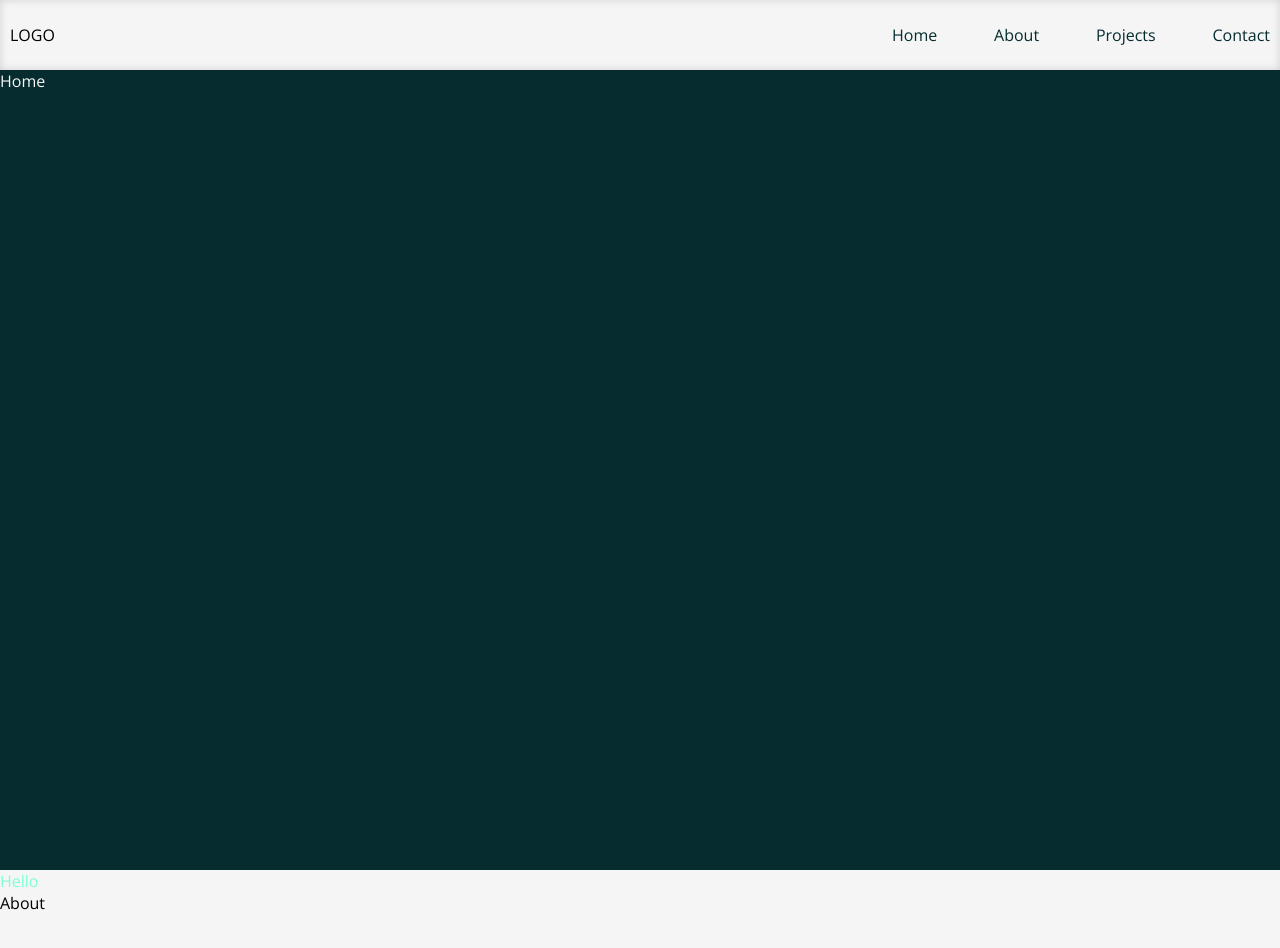
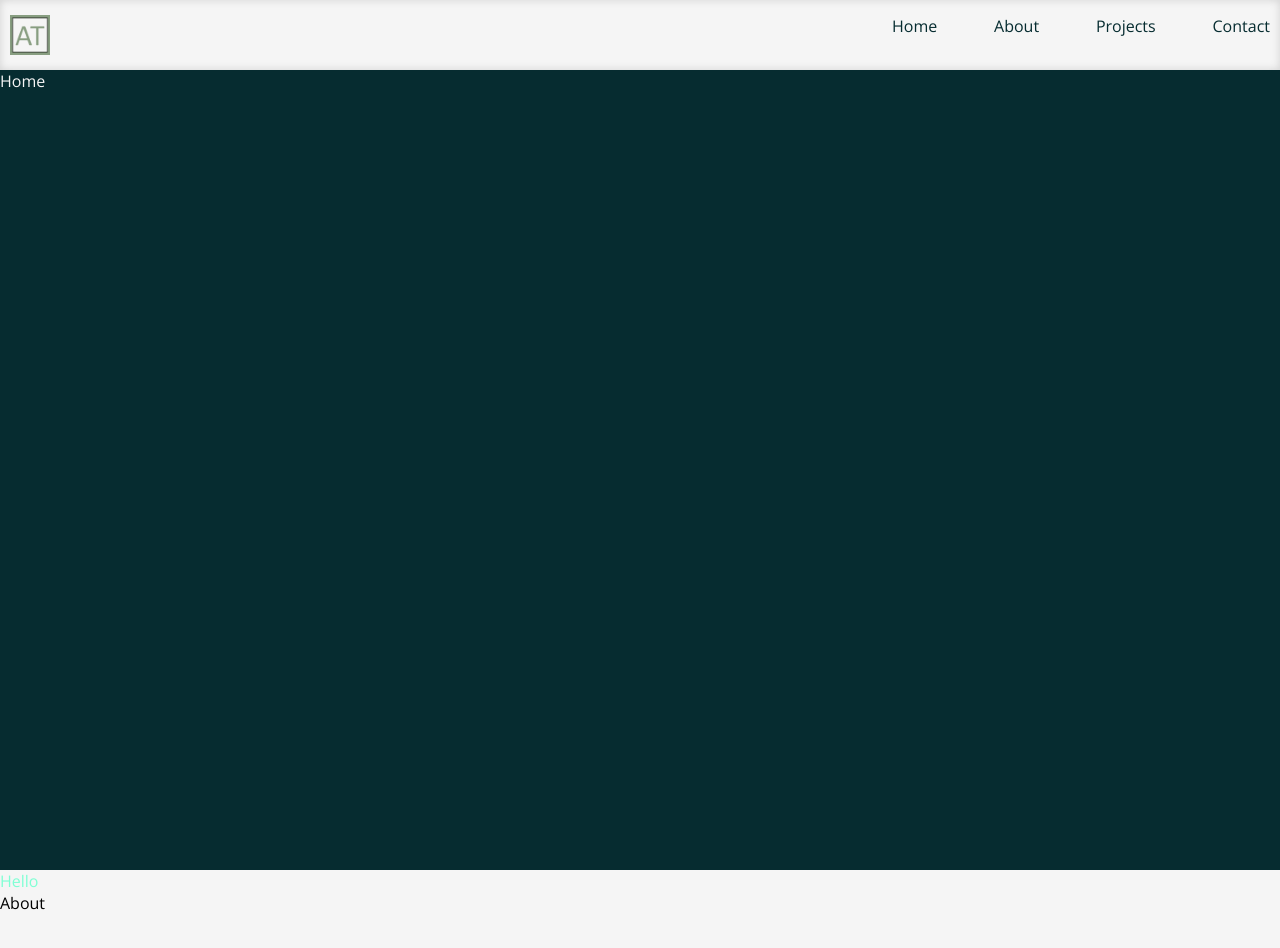
Before and after one commit to Adriantutuianu/personal-website, a React (Create React App) app: page / in a window 1280 px wide. Shown: the top 948 px of the page. Built offline with nearby package versions, Linux system fonts and the light colour scheme.

Commit message:
Added logo

```diff
--- a/src/components/Header.js
+++ b/src/components/Header.js
@@ -1,12 +1,18 @@
 import React from "react";
 import "./header.scss";
 import NavigationMenu from "./NavigationMenu";
+import logo from "../icons/adrian-tut-logo.png";
 
 const Header = ({ setTitle }) => {
   return (
     <header className="header">
       <div className="content-wrap">
-        <p className="logo">LOGO</p>
+        <img
+          className="logo"
+          style={{ height: "100%" }}
+          src={logo}
+          alt="Product logo"
+        />
         <NavigationMenu setTitle={setTitle} />
       </div>
     </header>
--- a/src/components/header.scss
+++ b/src/components/header.scss
@@ -9,4 +9,10 @@
   align-items: center;
   box-shadow: inset 0 0 8px rgba(0, 0, 0, 0.15);
   z-index: 100;
+  .content-wrap {
+    .logo {
+      height: auto;
+      max-width: 40px;
+    }
+  }
 }
```
Also changed, not shown: src/icons/adrian-tut-logo.png (added).
